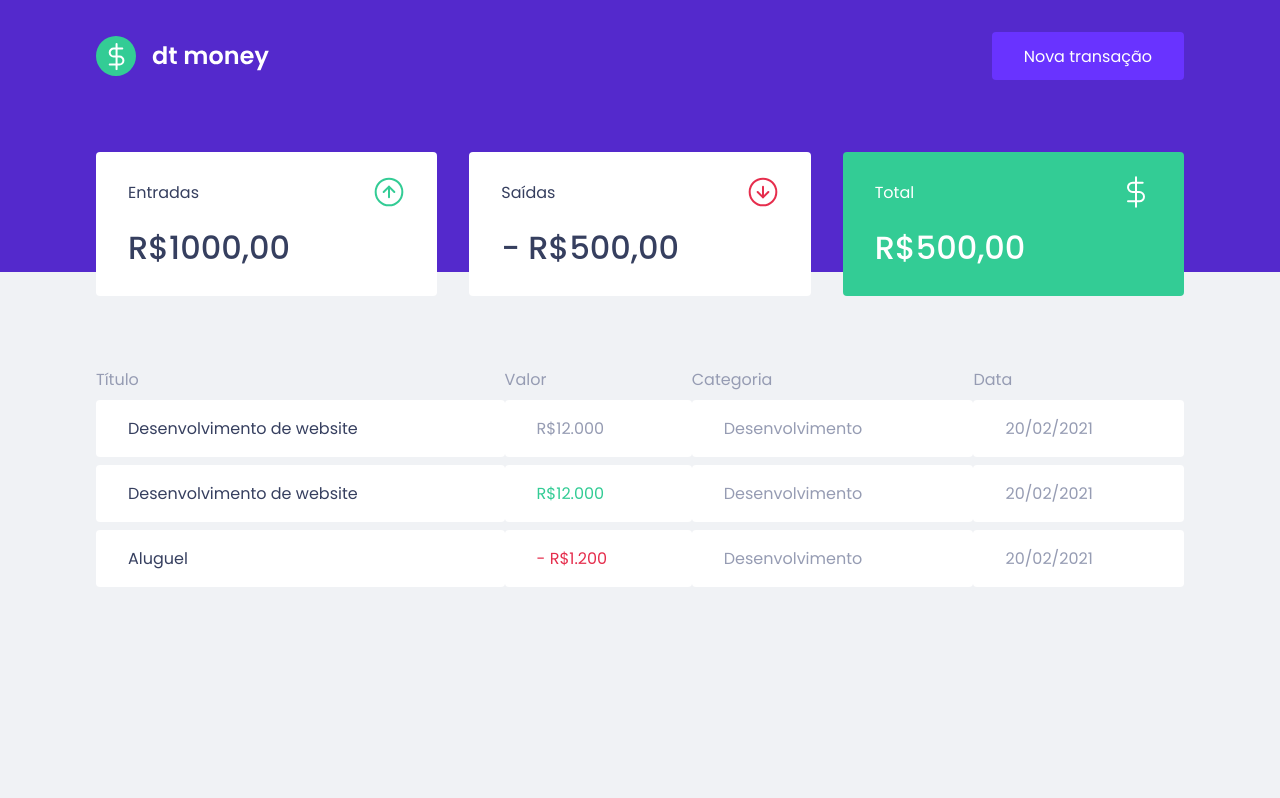
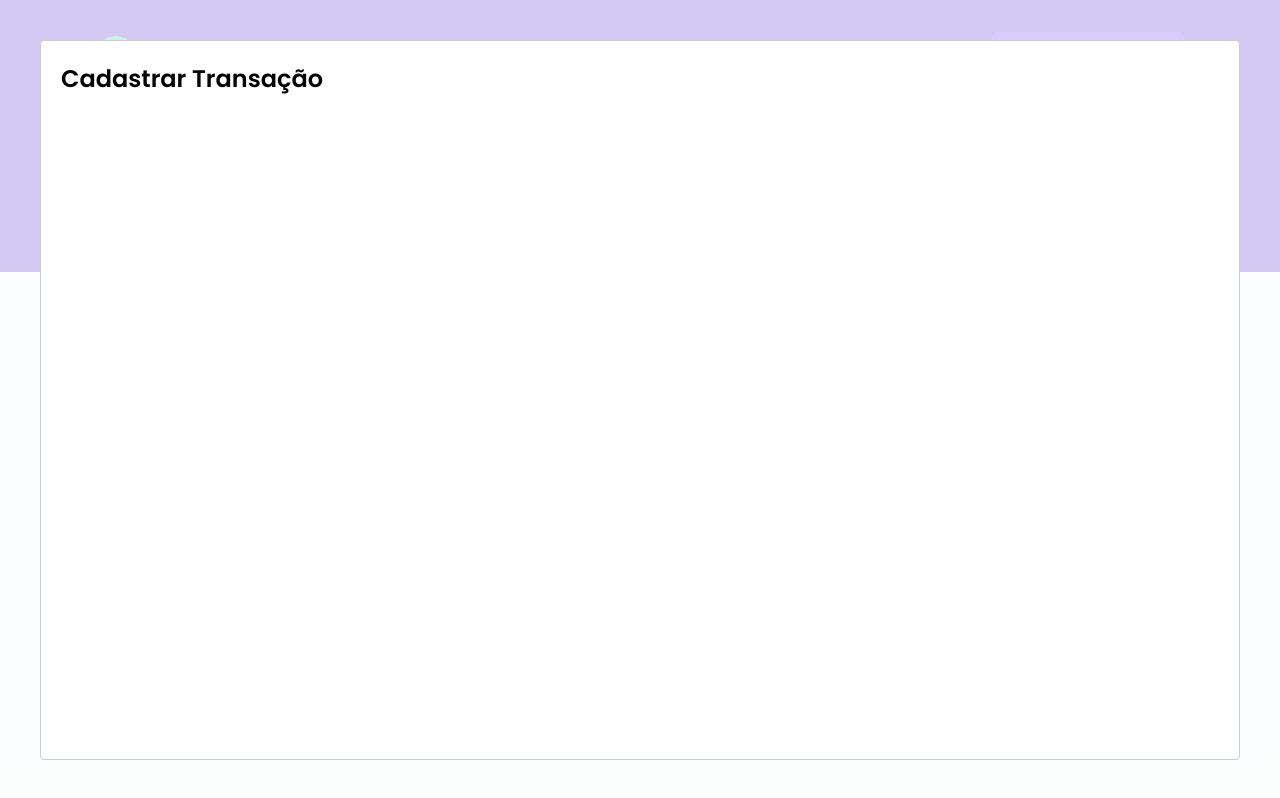
Before and after one commit to eduardoaraujogomes/dt-money, a React (Create React App) app: page / in a window 1280 px wide. Both pictures are taken after a click on the button "Nova transação". Built offline with nearby package versions, Linux system fonts and the light colour scheme; no server answers; what miragejs would draw is missing.

Commit message:
Created the modal using react-modal

```diff
--- a/package.json
+++ b/package.json
@@ -7,6 +7,7 @@
     "miragejs": "^0.1.41",
     "react": "^17.0.1",
     "react-dom": "^17.0.1",
+    "react-modal": "^3.12.1",
     "react-scripts": "4.0.3",
     "styled-components": "^5.2.1",
     "web-vitals": "^1.0.1"
@@ -19,6 +20,7 @@
     "@types/node": "^12.0.0",
     "@types/react": "^17.0.0",
     "@types/react-dom": "^17.0.0",
+    "@types/react-modal": "^3.12.0",
     "@types/styled-components": "^5.1.9",
     "typescript": "^4.1.2"
   },
--- a/src/App.tsx
+++ b/src/App.tsx
@@ -1,12 +1,32 @@
+import Modal from "react-modal";
+import { useState } from "react"
 import { Dashboard } from "./components/Dashboard";
 import { Header } from "./components/Header";
 import { GlobalStyle } from "./styles/global";
 
+Modal.setAppElement('#root');
+
 export function App() {
+
+  const [isNewTransactionModalOpen, setIsNewTransactionModalOpen] = useState(false);
+
+  function handleOpenNewTransactionModal() {
+    setIsNewTransactionModalOpen(true);
+  }
+
+  function handleCloseNewTransactionModal() {
+    setIsNewTransactionModalOpen(false);
+  }
   return (
     <>
-      <Header />
+      <Header onOpenNewTransactionModal={handleOpenNewTransactionModal} />
       <Dashboard />
+      <Modal
+        isOpen={isNewTransactionModalOpen}
+        onRequestClose={handleCloseNewTransactionModal}
+      >
+        <h2>Cadastrar Transação</h2>
+      </Modal>
       <GlobalStyle />
     </>
   );
--- a/src/components/Header/index.tsx
+++ b/src/components/Header/index.tsx
@@ -1,12 +1,19 @@
 import logoImg from '../../assets/logo.svg'
+
 import { Container, Content } from './styles'
 
-export function Header() {
+interface HeaderProps {
+    onOpenNewTransactionModal: () => void;
+}
+
+export function Header({ onOpenNewTransactionModal }: HeaderProps) {
+
     return (
         <Container>
             <Content>
                 <img src={logoImg} alt="dt money" />
-                <button type="button">Nova transação</button>
+                <button type="button" onClick={onOpenNewTransactionModal}>Nova transação</button>
+
             </Content>
         </Container>
     )
```
Also changed, not shown: 1 other file (tests, documents, lock files or other folders).
